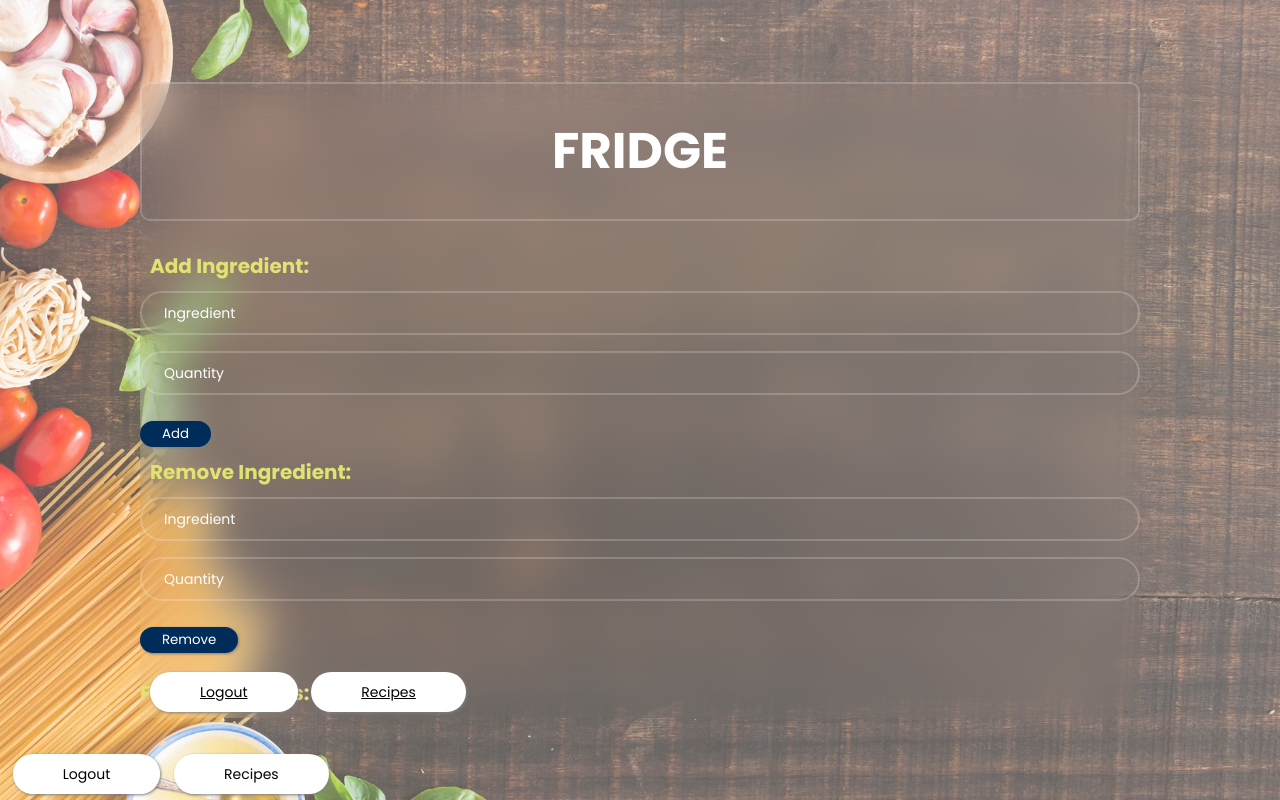
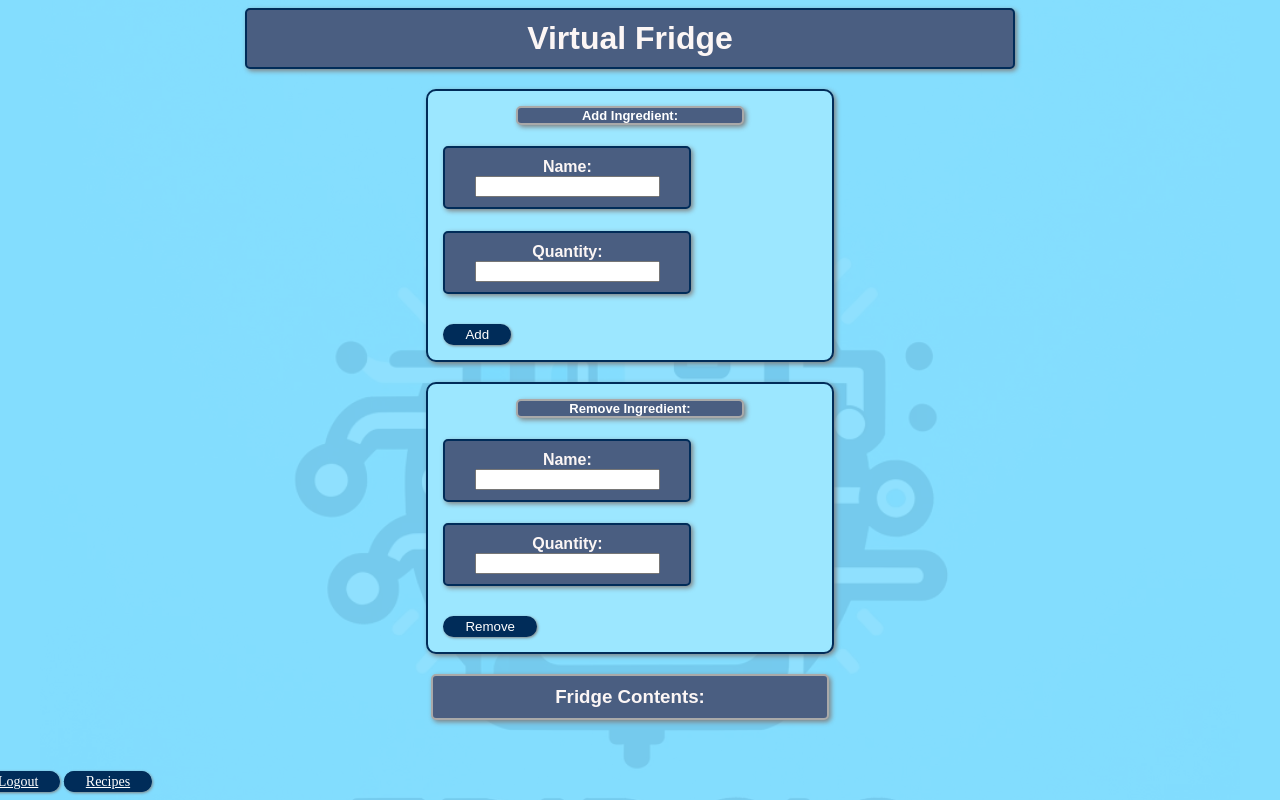
Before and after one commit to khoipham19/SWEProject1.github.io, a Flask app: page /fridge in a window 1280 px wide. Run offline with Flask 3, Linux system fonts and the light colour scheme; data that the repository does not hold is empty; parts of the project's set-up code (start-up, migrations or seed data) failed here and were passed over.

Commit message:
Revert "Dev"

```diff
--- a/website/__init__.py
+++ b/website/__init__.py
@@ -12,7 +12,6 @@
         conn = sqlite3.connect(DATABASE)
         cursor = conn.cursor()
         cursor.execute("CREATE TABLE IF NOT EXISTS ingredients (name TEXT, quantity INTEGER)")
-        cursor.execute("CREATE TABLE IF NOT EXISTS recipes (name TEXT, ingredients TEXT)")
         conn.commit()
         conn.close()
 
--- a/website/app.py
+++ b/website/app.py
@@ -67,34 +67,32 @@
 # View the fridge in list
 @fridge.route('/view', methods=['GET'])
 def view_fridge():
-    return view_fridge_function()
+    conn = get_db()
+    cursor = conn.cursor()
+    cursor.execute("SELECT * FROM ingredients")
+    items = cursor.fetchall()
+    return jsonify(items)
 
 # View avaiable recipes based on available ingredients
 @fridge.route('/view_recipes', methods=['GET'])
 def view_recipes():
-    # fetch ingredients and their tuple of ingredients from the database
+    # Recipes with their required ingredients
+    recipes_dict = {
+        "English Breakfast": ["Egg", "Bacon"],
+        # "Recipe2": ["ingredient3", "ingredient4"],
+        # Add more recipes as needed
+    }
+
+    # Fetch ingredients from the database
     conn = get_db()
     cursor = conn.cursor()
-
-    # fetch all ingredients from the database
-    cursor.execute("SELECT * FROM ingredients")
-    avaiable_ingredients = {item[0] for item in cursor.fetchall()}
+    cursor.execute("SELECT name FROM ingredients")
+    available_items = [item[0] for item in cursor.fetchall()]
 
     # Find which recipes can be made with available ingredients
     possible_recipes = []
-
-    for recipe in recipes:
-        recipe_name, recipe_ingredients = recipe
-        ingredients_list = set(ingredient.strip() for ingredient in recipe_ingredients.split(','))
-
-        if ingredients_list.issubset(avaiable_ingredients):
-            possible_recipes.append(recipe_name.capitalize())
+    for recipe, required_ingredients in recipes_dict.items():
+        if all(ingredient in available_items for ingredient in required_ingredients):
+            possible_recipes.append(recipe)
 
     return jsonify(possible_recipes)
-
-if __name__ == "__main__":
-    conn = sqlite3.connect(DATABASE)
-    cursor = conn.cursor()
-    cursor.execute("CREATE TABLE IF NOT EXISTS ingredients (name TEXT, quantity INTEGER)")
-    conn.commit()
-    app.run(debug=True)
--- a/website/static/styles/index.css
+++ b/website/static/styles/index.css
@@ -1,19 +1,5 @@
-@import url("https://fonts.googleapis.com/css2?family=Poppins:wght@300;400;500;600;700;800;900&display=swap");
-
-* {
-    margin: 0;
-    padding: 0;
-    box-sizing: border-box;
-    font-family: "Poppins", sans-serif;
-
-}
-
 body {
-    display: flex;
-    justify-content: center;
-    align-items: center;
-    min-height: 100vh;
-
+    background-color: #83ddfe;
 }
 body::before {
     content: '';
@@ -22,92 +8,68 @@
     left: 0;
     width: 100%;
     height: 100%;
-    background-image: url('ingredients-cooking-pasta-wooden-background.jpg');
-    background-attachment: fixed;
+    background-image: url('fridge.png');
     background-repeat: no-repeat;
-    background-size: cover;
+    background-size: 1200px auto;
     background-position: 50% 10%;
-    opacity: 0.7;
+    opacity: 0.1;
     z-index: -1;
 }
 
-.wrapper {
-    width: 1000px;
-    background: transparent;
-    backdrop-filter: blur(20px);
-    color: white;
+h1 {
+    font-family: 'Arial', sans-serif;
+    margin: auto;
+    margin-bottom: 20px;
+    border-radius: 5px;
+    width: 60%;
+    border: 2px solid #002c59;
+    padding: 10px;
+    text-align: center;
+    background-color: #4a5e81;
+    color: #FCF6F5;
+    box-shadow: 2px 2px 5px grey;
 }
 
-.wrapper h1 {
-    font-size: 50px;
-    border-radius: 10px;
-    padding: 30px 40px;
-    border: 2px solid rgba(255, 255,255,.2);
+h2 {
+    font-size: small;
+    font-family: 'Arial', sans-serif;
+    margin: auto;
+    margin-bottom: 20px;
+    border-radius: 5px;
+    width: 60%;
+    border: 2px solid darkgrey;
+    padding: px;
     text-align: center;
-    margin-bottom: 30px;
+    background-color: #4a5e81;
+    color: #ffffff;
+    box-shadow: 2px 2px 5px grey;
+}
+h3 {
+    font-family: 'Arial', sans-serif;
+    margin: auto;
+    margin-bottom: 20px;
+    border-radius: 5px;
+    width: 30%;
+    border: 2px solid darkgrey;
+    padding: 10px;
+    text-align: center;
+    background-color: #4a5e81;
+    color: #FCF6F5;
+    box-shadow: 2px 2px 5px grey;
 }
 
-.wrapper h2 {
-    font-size: 20px;
-    text-align: left;
-    margin: 10px;
-    color: #e2e273;
+h4{
+    font-family: 'Arial', sans-serif;
+    margin-bottom: 20px;
+    border-radius: 5px;
+    width: 60%;
+    border: 2px solid #002c59;
+    padding: 10px;
+    text-align: center;
+    background-color: #4a5e81;
+    color: #FCF6F5;
+    box-shadow: 2px 2px 5px grey;
 }
-
-.wrapper h3 {
-    font-size: 20px;
-    text-align: left;
-    margin: 25px 0px 10px;
-    color: #e2e273;
-}
-
-.wrapper h1 {
-    font-size: 50px;
-    text-align: center;
-    margin-bottom: 30px;
-}
-
-.wrapper h2 {
-    font-size: 20px;
-    text-align: left;
-    margin: 10px;
-    color: #e2e273;
-}
-
-.wrapper h3 {
-    font-size: 20px;
-    text-align: left;
-    margin: 25px 0px 10px;
-    color: #e2e273;
-}
-
-.wrapper .input-box {
-    position: relative;
-    width: 100%;
-    height: 30px;
-    margin: 30px 0;
-    margin-top: 10px
-}
-
-.input-box input{
-    width: 100%;
-    height: 100%;
-    background: transparent;
-    border: none;
-    border: 2px solid rgba(255, 255,255,.2);
-    border-radius: 45px;
-    font-size: 14px;
-    padding: 20px 45px 20px 20px;
-    color: white;
-    outline: none;
-}
-
-.input-box input::placeholder {
-    color: white;
-    font-size: 14px;
-    padding: 20px 45px 20px 2px;
-}
-
 
 .button {
     border-radius: 15px;
@@ -121,70 +83,45 @@
 
 .button:hover {
     opacity: 0.8;
-    width: 100%;
-    border-radius: 45px;
-    height: 30px;
-    padding: 3px 20px;
-    background-color: #ffffff;
-    border: none;
-    color: rgb(0, 0, 0);
-    box-shadow: 1px 1px 3px grey;
-    text-align: center;
-    margin: auto;
-}
-
-.button:hover {
-    background: #333;
-    color: #fff;
 }
 
 .footer {
     position: fixed;
-    bottom: 15px;
-    left: 1%;
+    bottom: 10px;
+    left: 5%;
+    transform: translateX(-50%);
     color: grey;
     font-size: 14px;
 }
 
-.footer .button{
-    width: 100%;
-    border-radius: 45px;
-    height: 30px;
-    padding: 10px 50px;
-    background-color: #ffffff;
-    border: none;
-    color: rgb(0, 0, 0);
-    box-shadow: 1px 1px 3px grey;
-    text-align: center;
-    margin-right: 10px;
+.form {
+    margin: auto;
+    margin-bottom: 20px;
+    border-radius: 10px;
+    border: 2px solid #002c59;
+    padding: 15px;
+    background-color: #9ce7ff;
+    color: black;
+    width: 30%;
+    box-shadow: 2px 2px 5px grey;
 }
-
-.footer .button:hover {
-    background: #333;
-    color: #fff;
-}
-
 
 .fridge-list {
     list-style-type: none;
     padding: 0;
     margin: 0;
-    column-count: 4;
-    column-gap: 20px;
-    width: 100%;
-    max-height: 100vh;
-    overflow-y: auto;
+    width: 20%;
 }
 
 .fridge-list-item {
-    background-color: rgb(255, 255, 255);
-    background: transparent;
-    color: rgb(255, 255, 255);
+    background-color: rgb(0, 5, 73);
+    color: white;
     width: 100%;
+    margin: auto;
     margin-bottom: 5px;
     padding: 10px;
     border-radius: 5px;
-    break-inside: avoid;
+    box-shadow: 0 2px 4px rgba(0, 0, 0, 0.2);
 }
 
 .content-container, .image-container {
--- a/website/templates/index.html
+++ b/website/templates/index.html
@@ -7,38 +7,22 @@
     <link rel="stylesheet" type="text/css" href="{{ url_for('static', filename='styles/index.css') }}">
 </head>
 <body>
-    <div class="footer">
-        <a style="text-decoration: none;" href="/login" class="button" role="button">Logout</a>
-        <a style="text-decoration: none;" href="/recipes" class="button" role="button">Recipes</a>
-    </div>
+<div class="flex-container">
+    <div class="content-container">
+        <h1>Virtual Fridge</h1>
 
-    <div class="wrapper">
-        <h1>FRIDGE</h1>
         <form id="addForm" class ="form">
             <h2>Add Ingredient:</h2>
-            <div class="input-box">
-                <input type="text" id="addName"
-                placeholder="Ingredient" required>
-            </div>
-            <div class="input-box">
-                <input type="number" id="addQuantity"
-                placeholder="Quantity" required>
-            </div>
+            <h4>Name: <input type="text" id="addName"></h4>
+            <h4>Quantity: <input type="number" id="addQuantity"></h4>
             <button class="button" type="submit">Add</button>
         </form>
 
 
         <form id="removeForm" class ="form">
             <h2>Remove Ingredient:</h2>
-            <div class="input-box">
-                <input type="text" id="removeName"
-                placeholder="Ingredient" required>
-            </div>
-            <div class="input-box">
-                <input type="text" id="removeQuantity"
-                placeholder="Quantity" required>
-            </div>
-
+            <h4>Name: <input type="text" id="removeName"></h4>
+            <h4>Quantity: <input type="text" id="removeQuantity"></h4>
             <button class = "button" type="submit">Remove</button>
         </form>
 
@@ -50,15 +34,11 @@
             <a href="/recipes" class="button" role="button">Recipes</a>
         </div>
 
+
         <script>
-            // Capitalize the first letter of each word in a string
-            function capitalizeFirstLetter(string) {
-                 return string.charAt(0).toUpperCase() + string.slice(1);
-            }
-
             document.getElementById('addForm').addEventListener('submit', function(event) {
                 event.preventDefault();
-                const name = document.getElementById('addName').value.toLowerCase();
+                const name = document.getElementById('addName').value;
                 const quantity = document.getElementById('addQuantity').value;
 
                 fetch('/add', {
@@ -77,7 +57,7 @@
 
             document.getElementById('removeForm').addEventListener('submit', function(event) {
                 event.preventDefault();
-                const name = document.getElementById('removeName').value.toLowerCase();
+                const name = document.getElementById('removeName').value;
                 const quantity = document.getElementById('removeQuantity').value;
 
                 fetch('/remove', {
@@ -102,9 +82,8 @@
 
                 data.forEach(item => {
                     const listItem = document.createElement('li');
-                    const newItem = item[0].split(" ").map(capitalizeFirstLetter);
                     listItem.className = 'fridge-list-item'; // Apply the class to each list item
-                    listItem.innerHTML = `${newItem[0]} <span style="color: lightblue;">${item[1]}`;
+                    listItem.innerHTML = `${item[0]}: ${item[1]}`;
                     fridgeList.appendChild(listItem);
                 });
             });
@@ -113,6 +92,9 @@
             updateFridge();
         </script>
     </div>
+    <!-- <div class="image-container" style="background-image: url('static/images/fridge.png');">
+        <img src="static/images/fridge.png" alt="fridge">
+    </div> -->
 </div>
 
 
--- a/website/templates/login.html
+++ b/website/templates/login.html
@@ -12,13 +12,11 @@
 </head>
 
 <body>
-    <div class="footer">
-        <a style="text-decoration: none;" href="/" class="button" role="button">Home</a>
-    </div>
     <a href="/">
             <img src = "{{ url_for('static', filename='images/icon.png') }}" alt ="your image" class = "logo">
      </a>
-    <div class="footer">
+    <div class="wrapper">
+
         <form method = "POST">
             <h1>Login</h1>
             <div class ="input-box">
```
Also changed, not shown: other parts of website/static/styles/index.css (+0 -42 lines), website/static/styles/recipes.css (+48 -132 lines), website/static/styles/style.css (+0 -32 lines), website/templates/recipes.html (+4 -7 lines), website/static/styles/food.jpg (deleted), website/static/styles/ingredients-cooking-pasta-wooden-background.jpg (deleted), website/static/styles/vegetables-set-left-black-slate_1220-685.avif (deleted).
